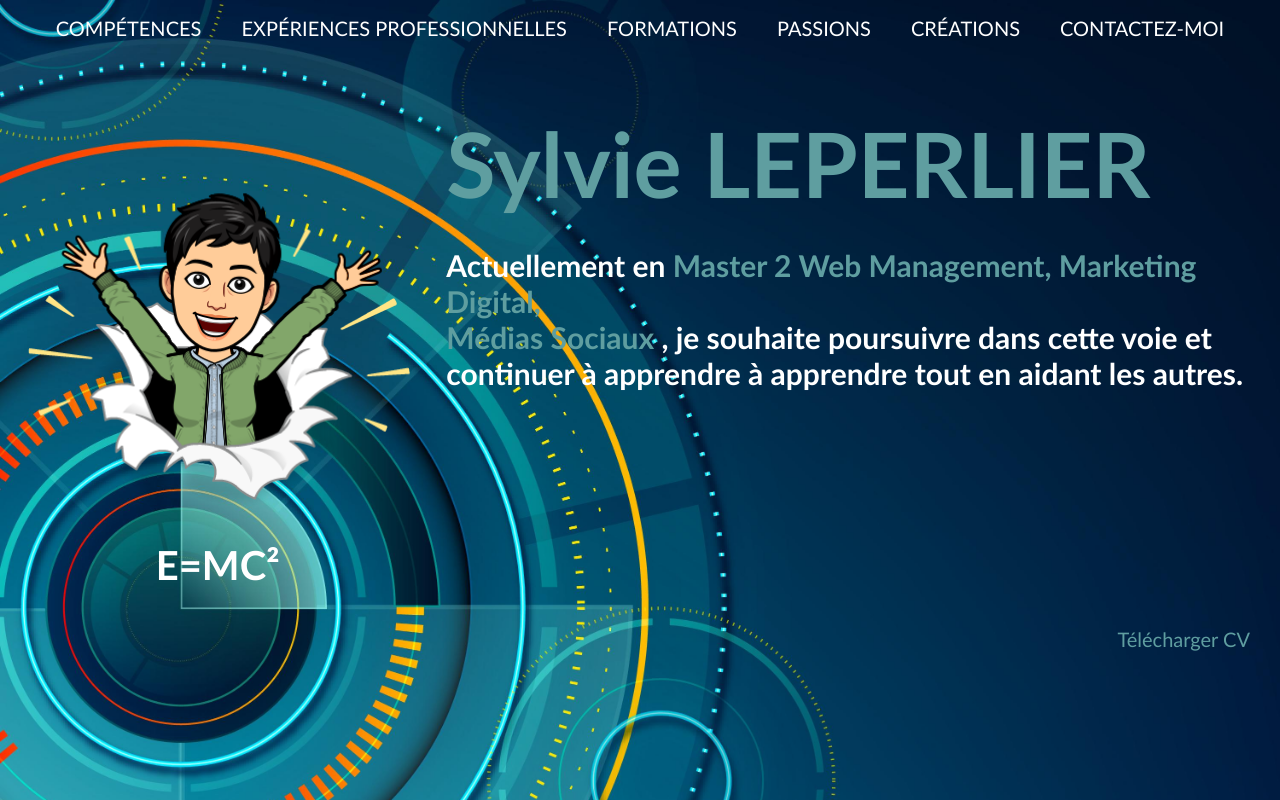
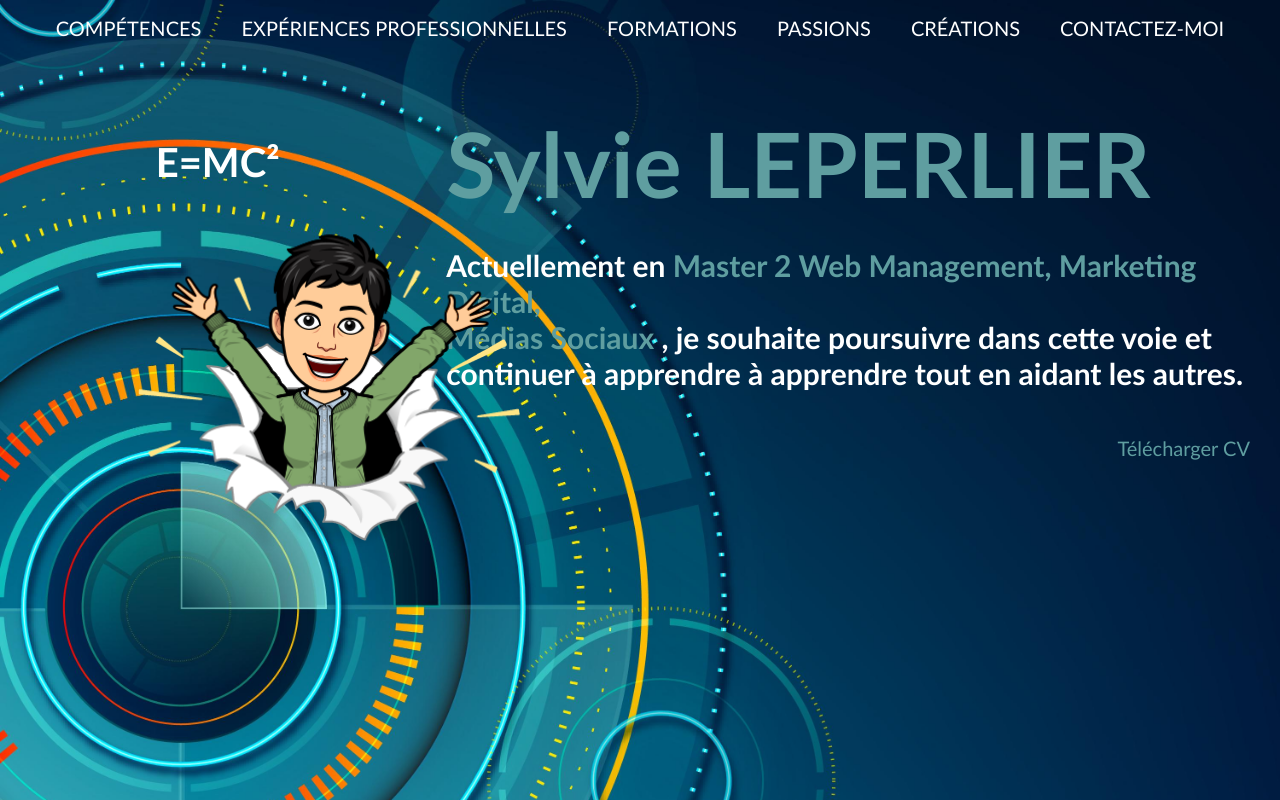
Before and after one commit to lsylviel/Portfolio-test, a plain HTML site: page index.html in a window 1280 px wide. Drawn offline with Linux system fonts and the light colour scheme; a script that the page names is missing.

Commit message:
Update style.css

```diff
--- a/style.css
+++ b/style.css
@@ -149,6 +149,9 @@ img
 {
     width: 350px;
     height: 150px;
+    position: absolute;
+    top: 20%;
+    left: 10%;
 }
 
 #Employabilité
@@ -181,6 +184,11 @@ img
     top: 65%;
     left: 60%;
     text-align: center;
+}
+
+#Employabilite #Motivation #Comportement #Compétence
+{
+
 }
 
 .green
```
